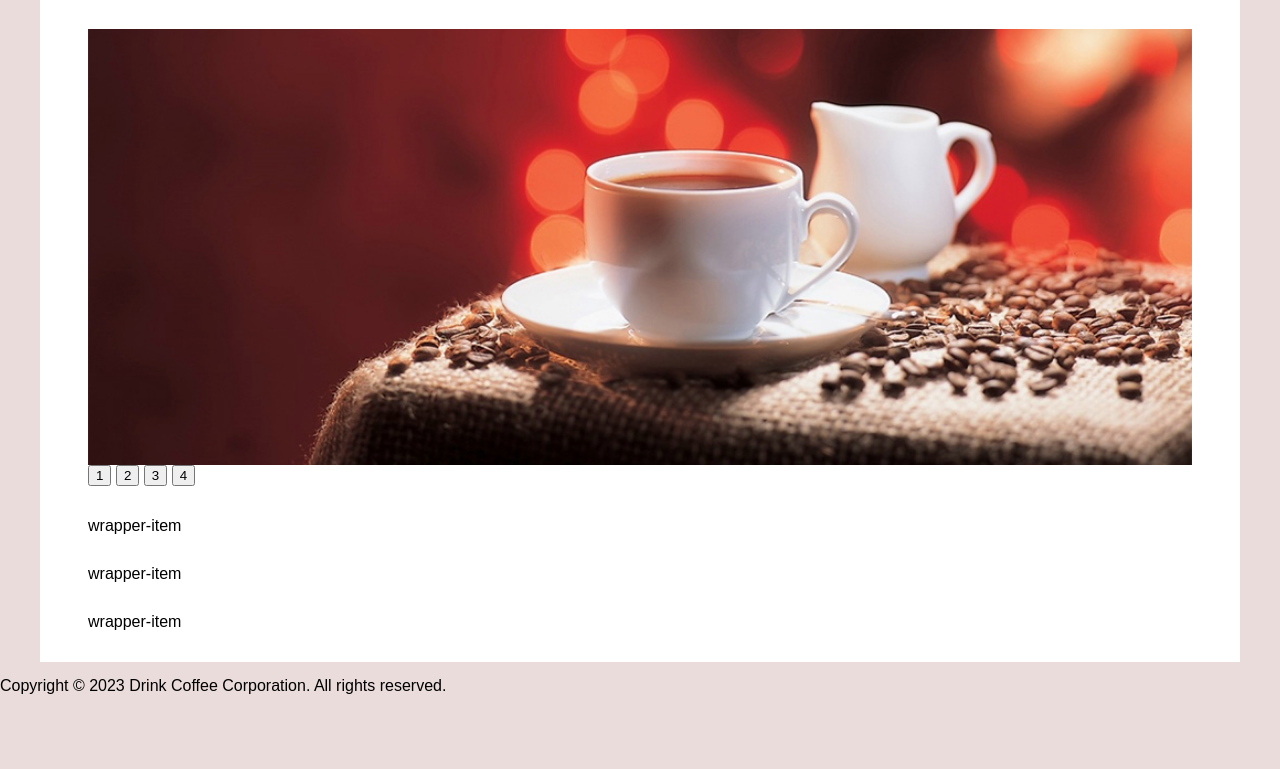
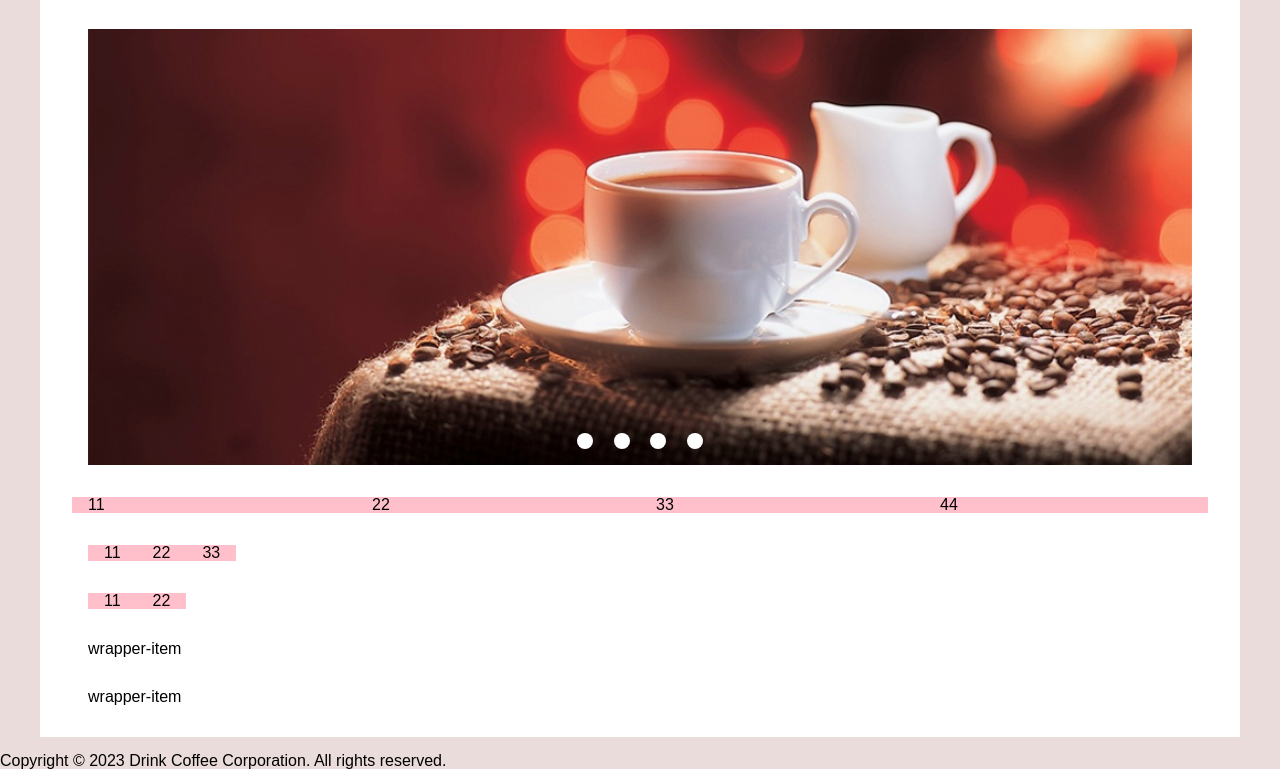
Before and after one commit to johnnybrot/drink, a plain HTML site: page index.html in a window 1280 px wide. Shown: the part 179-948 px from the top of the page. Before the commit the page ends 873 px from the top, so only its background shows below. Drawn offline with Linux system fonts and the light colour scheme.

Commit message:
test2.88

```diff
--- a/index.html
+++ b/index.html
@@ -163,7 +163,32 @@
 			</div>
 
 		</section>
-		<section class="wrapper-item">wrapper-item</section>
+		<section class="wrapper-item">
+			<div class="col col-row">
+				<div class="col-item col-item-4">11</div>
+				<div class="col-item col-item-4">22</div>
+				<div class="col-item col-item-4">33</div>
+				<div class="col-item col-item-4">44</div>
+			</div>
+		</section>
+
+		<section class="wrapper-item">
+			<div class="col">
+				<div class="col-item  col-item-3">11</div>
+				<div class="col-item  col-item-3">22</div>
+				<div class="col-item  col-item-3">33</div>
+
+			</div>
+		</section>
+
+		<section class="wrapper-item">
+			<div class="col">
+				<div class="col-item col-6">11</div>
+				<div class="col-item col-6">22</div>
+
+			</div>
+		</section>
+
 		<section class="wrapper-item">wrapper-item		</section>
 		<section class="wrapper-item wrapper-item-other">wrapper-item</section>
 	</div>
--- a/style/all.css
+++ b/style/all.css
@@ -12,7 +12,7 @@ img {
 
 /* Layout ------------------------- */
 .wrapper {
-  width: 1200px;
+  max-width: 1200px;
   margin: 1rem auto;
   background-color: #fff;
   overflow: hidden;
@@ -118,3 +118,45 @@ img {
 .nav-li-active > .nav-link {
   background-color: #cd8c96;
 }
+
+
+
+
+
+.category {
+  display: flex;
+  margin-left: -1rem;
+  margin-right: -1rem;
+}
+
+.col-item {
+  /* width: 25%; */
+  background-color: pink;
+  /* box-sizing: border-box; */
+}
+
+.col {
+  display: flex;
+}
+
+.col-row {
+  margin-left: -1rem;
+  margin-right: -1rem;
+}
+
+.col-item {
+  padding-left: 1rem;
+  padding-right: 1rem;
+  box-sizing: border-box;
+}
+
+.col-item-2 {
+  width: 41.66666667%;
+}
+.col-item-4 {
+  width: 33.333333333%;
+}
+
+.col-item-6{
+  width: 50%;
+}
--- a/style/index.css
+++ b/style/index.css
@@ -1,8 +1,20 @@
 @charset "utf-8";
+.banner {
+    position: relative;
+}
 
 .banner-head {
     overflow: hidden;
 }
+
+.banner-body {
+    position: absolute;
+    bottom: 1rem;
+    /* background-color: pink; */
+    text-align: center;
+    width: 100%;
+}
+
 
 .banner-ul {
     display: flex;
@@ -16,3 +28,21 @@
     max-width: 100%;
     height: auto;
 }
+
+.banner-btn {
+    text-indent: -9999px;
+    padding: 0;
+    margin-left: .5rem;
+    margin-right: .5rem;
+    width: 1rem;
+    height: 1rem;
+    background-color: #fff;
+    border: 0;
+    border-radius: 50%;
+    cursor: pointer;
+}
+
+.banner-btn:hover, .banner-btn-active  {
+    cursor: pointer;
+    background-color: orange;
+}
```
